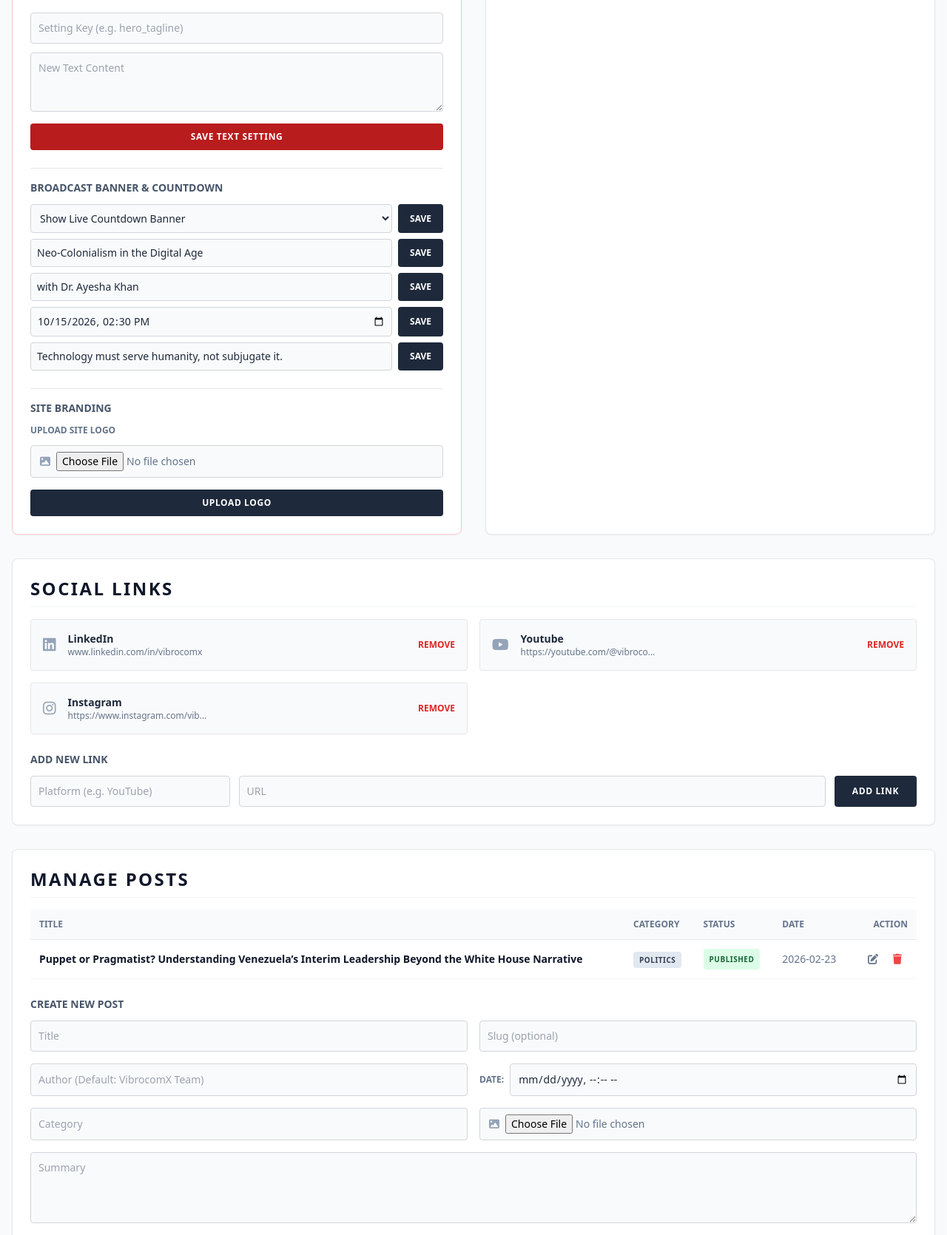
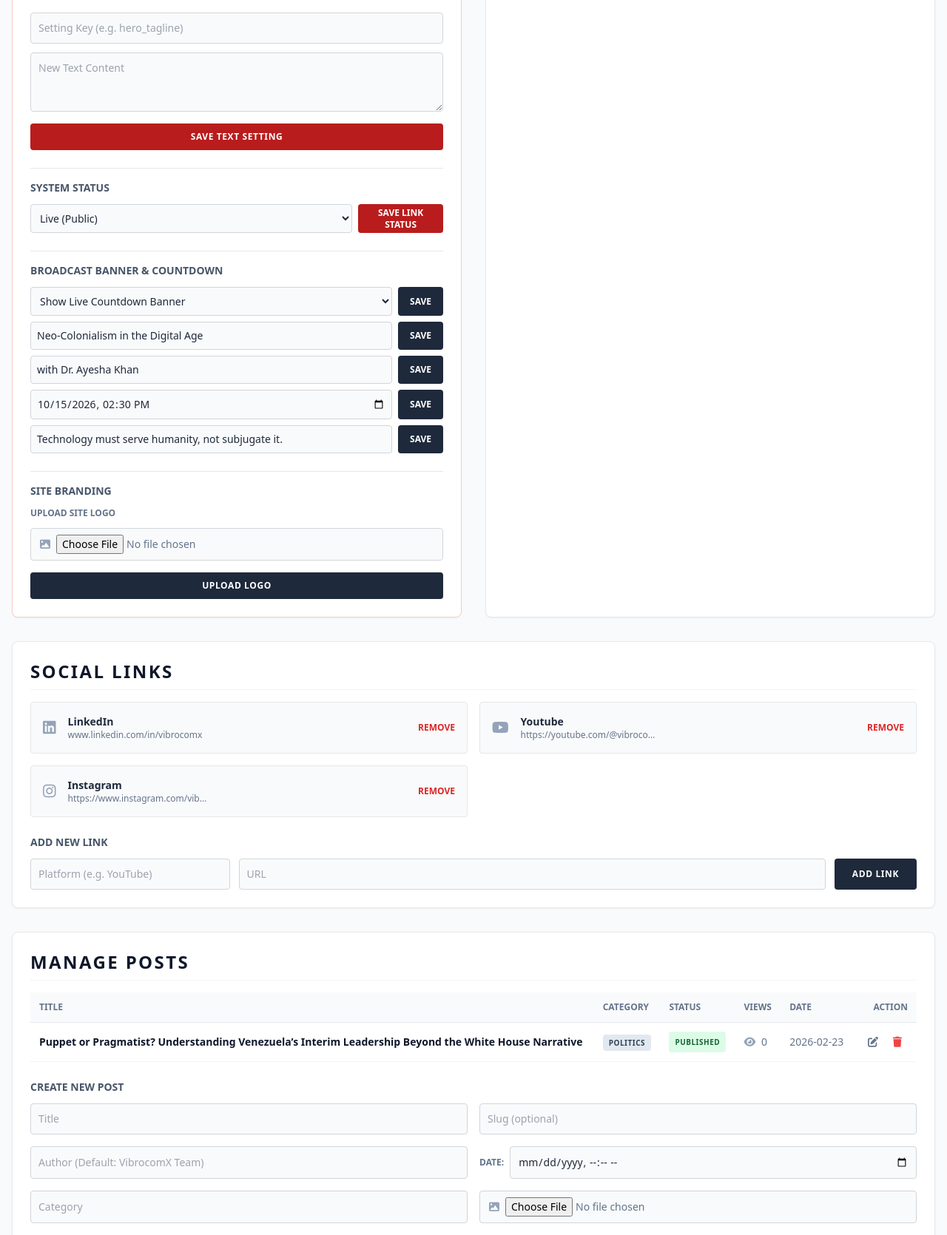
Before and after one commit to vibrocomx/vibrocomx-work, a Flask app: page /admin/dashboard in a window 1280 px wide. Shown: the part 912-2582 px from the top of the page at 74% size. Run offline with Flask 3, Linux system fonts and the light colour scheme; a user stored in the database is signed in; data comes from the database, SQL or seed files in the repository; data that the repository does not hold is empty; some libraries are stand-ins or nearby versions.

Commit message:
Added post view count tracking

```diff
--- a/app.py
+++ b/app.py
@@ -27,6 +27,21 @@ with app.app_context():
             conn.commit()
     except Exception:
         pass # Column already exists or table issue
+    try:
+        with db.engine.connect() as conn:
+            conn.execute(text("ALTER TABLE post ADD COLUMN views INTEGER DEFAULT 0;"))
+            conn.commit()
+    except Exception:
+        pass # Column already exists or table issue
+
+@app.before_request
+def check_maintenance_mode():
+    if request.path.startswith('/admin') or request.path.startswith('/static'):
+        return
+
+    maintenance_setting = SiteSetting.query.filter_by(setting_key='maintenance_mode').first()
+    if maintenance_setting and maintenance_setting.setting_value == 'true':
+        return render_template('maintenance.html')
 
 @login_manager.user_loader
 def load_user(user_id):
@@ -82,6 +97,9 @@ def inject_globals():
     homepage_layout_setting = SiteSetting.query.filter_by(setting_key='homepage_layout').first()
     homepage_layout = homepage_layout_setting.setting_value if homepage_layout_setting else "featured"
 
+    maintenance_mode_setting = SiteSetting.query.filter_by(setting_key='maintenance_mode').first()
+    maintenance_mode = maintenance_mode_setting.setting_value if maintenance_mode_setting else 'false'
+
     # Broadcast configuration
     show_broadcast_setting = SiteSetting.query.filter_by(setting_key='show_broadcast').first()
     show_broadcast = show_broadcast_setting.setting_value if show_broadcast_setting else 'true'
@@ -114,6 +132,7 @@ def inject_globals():
         linkedin_embed=linkedin_embed,
         site_logo=site_logo,
         homepage_layout=homepage_layout,
+        maintenance_mode=maintenance_mode,
         show_broadcast=show_broadcast,
         broadcast_title=broadcast_title,
         broadcast_subtitle=broadcast_subtitle,
@@ -150,6 +169,10 @@ def analysis():
 @app.route('/article/<slug>')
 def article(slug):
     post = Post.query.filter_by(slug=slug).first_or_404()
+    if post.views is None:
+        post.views = 0
+    post.views += 1
+    db.session.commit()
     return render_template('article.html', post=post)
 
 # Register Blueprint
--- a/models.py
+++ b/models.py
@@ -22,6 +22,7 @@ class Post(db.Model):
     tags = db.Column(db.String(200))
     image_url = db.Column(db.String(500))
     is_published = db.Column(db.Boolean, default=True)
+    views = db.Column(db.Integer, default=0)
 
 class PageContent(db.Model):
     id = db.Column(db.Integer, primary_key=True)
--- a/templates/admin/dashboard.html
+++ b/templates/admin/dashboard.html
@@ -73,6 +73,24 @@
                 Save Text Setting
             </button>
         </form>
+
+        <h3 class="text-slate-600 text-sm font-bold uppercase mb-3 mt-6 border-t border-gray-200 pt-4">System Status
+        </h3>
+        <div class="flex flex-col gap-2 mb-6">
+            <form action="{{ url_for('admin.update_text_setting') }}" method="POST" class="flex gap-2">
+                <input type="hidden" name="setting_key" value="maintenance_mode">
+                <select name="setting_value"
+                    class="bg-gray-50 border border-gray-300 text-slate-800 p-2 rounded text-sm focus:ring-2 focus:ring-slate-400 outline-none w-full">
+                    <!-- using a context variable or just relying on the fact that if it's set to true, the UI doesn't necessarily need to remember the state, but ideally we inject it -->
+                    <option value="false" {% if maintenance_mode=='false' %}selected{% endif %}>Live (Public)</option>
+                    <option value="true" {% if maintenance_mode=='true' %}selected{% endif %}>Maintenance Mode (Locked)
+                    </option>
+                </select>
+                <button type="submit"
+                    class="bg-red-700 hover:bg-red-800 text-white px-4 rounded text-xs uppercase font-bold">Save Link
+                    Status</button>
+            </form>
+        </div>
 
         <h3 class="text-slate-600 text-sm font-bold uppercase mb-3 mt-6 border-t border-gray-200 pt-4">Broadcast Banner
             & Countdown</h3>
@@ -214,6 +232,7 @@
                         <th class="p-3">Title</th>
                         <th class="p-3">Category</th>
                         <th class="p-3">Status</th>
+                        <th class="p-3">Views</th>
                         <th class="p-3">Date</th>
                         <th class="p-3 text-right">Action</th>
                     </tr>
@@ -233,6 +252,9 @@
                                     {% if post.is_published %}Published{% else %}Draft{% endif %}
                                 </button>
                             </form>
+                        </td>
+                        <td class="p-3 text-slate-500 font-medium">
+                            <i class="fas fa-eye mr-1 text-slate-400"></i> {{ post.views or 0 }}
                         </td>
                         <td class="p-3 text-slate-500">{{ post.date_posted.strftime('%Y-%m-%d') }}</td>
                         <td class="p-3 text-right whitespace-nowrap">
```
